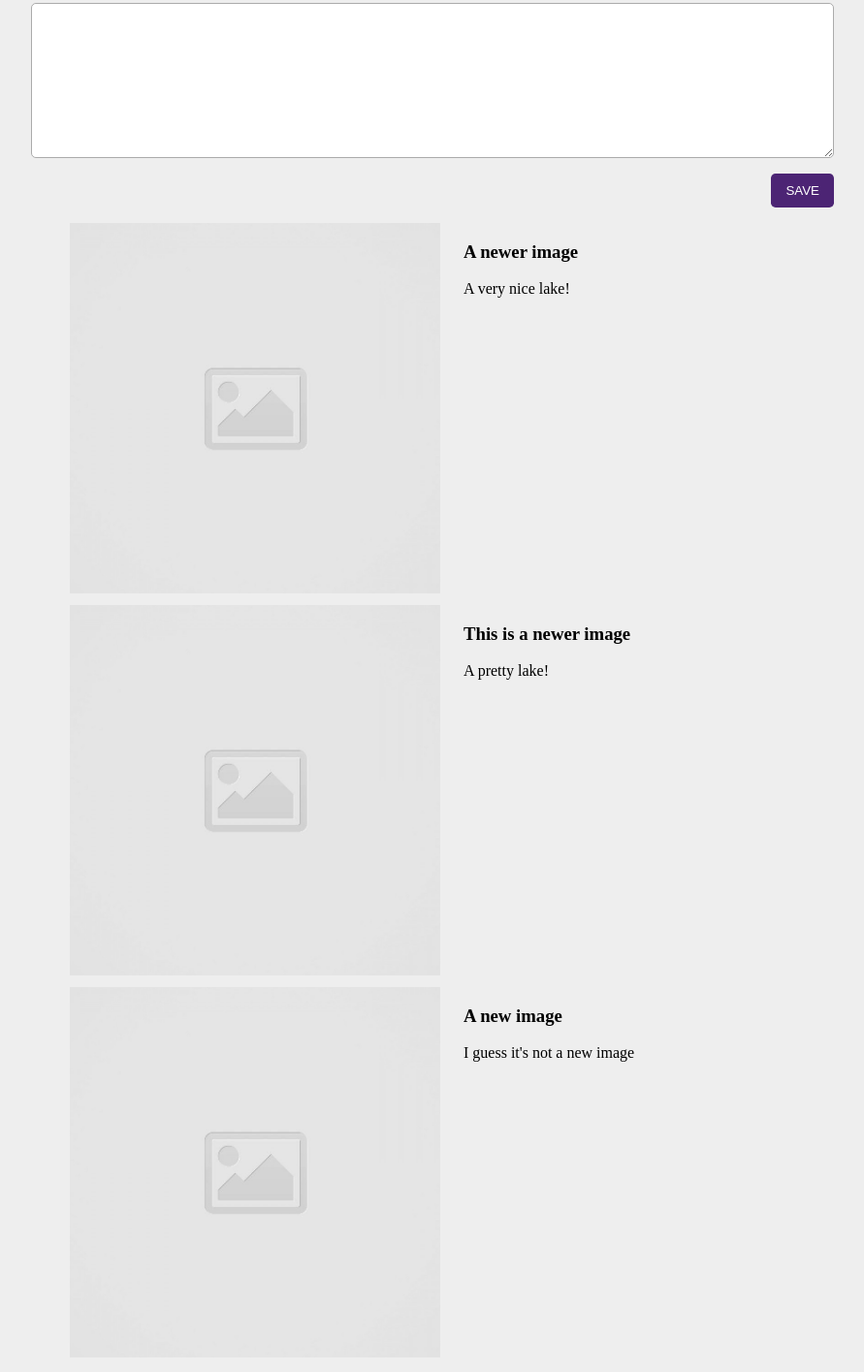
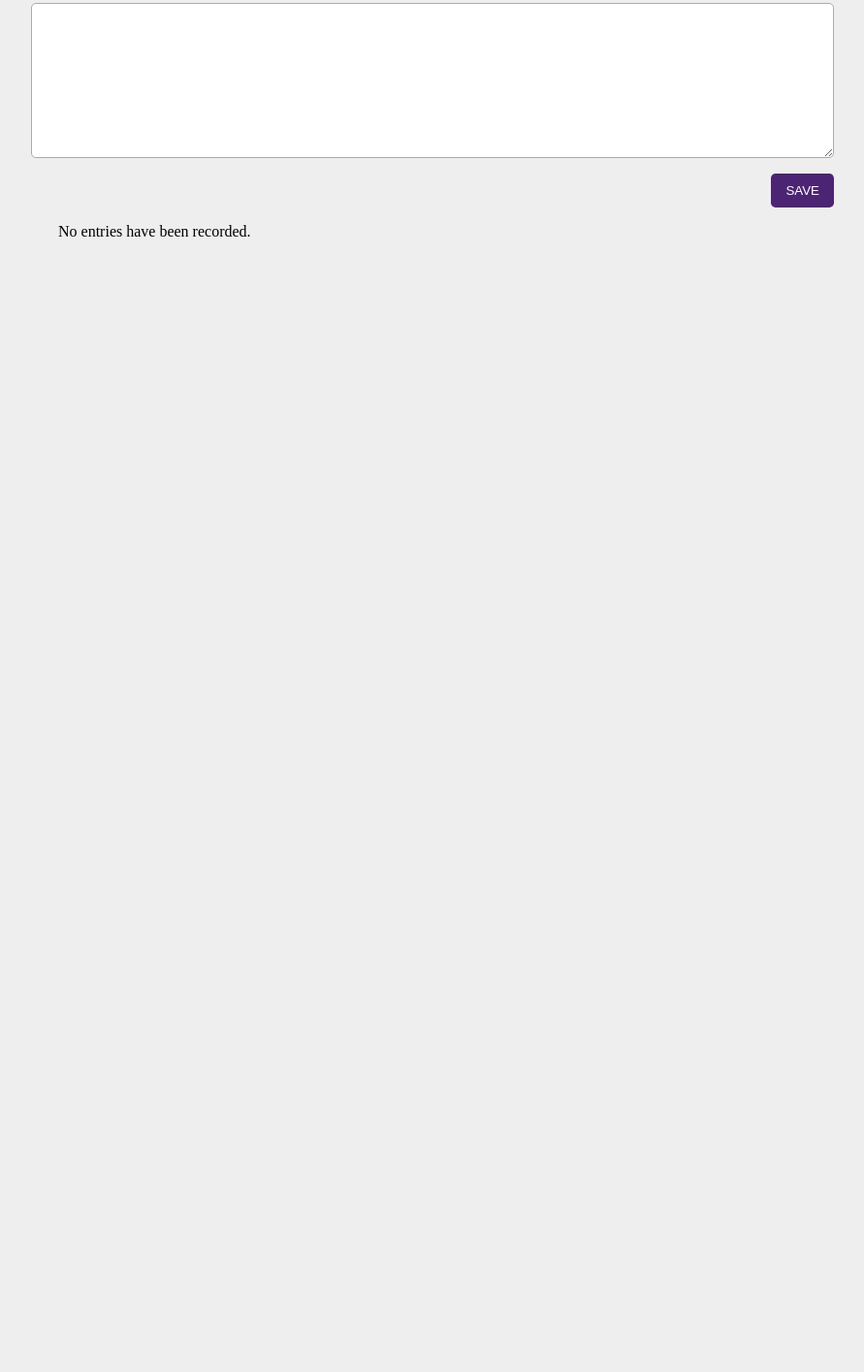
Before and after one commit to Daniel-PerezF/code-journal, a plain HTML site: page index.html in a window 1280 px wide. Shown: the part 605-2020 px from the top of the page at 97% size, without its empty margins (194-1085 px from the left). After the commit the page ends 869 px from the top, so only its background shows below. Drawn offline with Linux system fonts and the light colour scheme.

Commit message:
removed example entries and added message indicating if no entries added #2

```diff
--- a/index.html
+++ b/index.html
@@ -57,41 +57,7 @@
       </div>
       <div data-view="entries" class="">
         <ul>
-          <li class="row">
-            <div class="column-half">
-              <img
-                src="images/placeholder-image-square.jpg"
-                alt="placeholder image" />
-            </div>
-            <div class="column-half">
-              <h3>A new image</h3>
-              <p>I guess it's not a new image</p>
-            </div>
-          </li>
-
-          <li class="row">
-            <div class="column-half">
-              <img
-                src="images/placeholder-image-square.jpg"
-                alt="placeholder" />
-            </div>
-            <div class="column-half">
-              <h3>This is a newer image</h3>
-              <p>A pretty lake!</p>
-            </div>
-          </li>
-
-          <li class="row">
-            <div class="column-half">
-              <img
-                src="images/placeholder-image-square.jpg"
-                alt="placeholder" />
-            </div>
-            <div class="column-half">
-              <h3>A newer image</h3>
-              <p>A very nice lake!</p>
-            </div>
-          </li>
+          <li class="not-hidden">No entries have been recorded.</li>
         </ul>
       </div>
     </main>
--- a/js/main.js
+++ b/js/main.js
@@ -52,9 +52,14 @@ function renderEntry(entry) {
   return $li;
 }
 
+const $emptyMes = document.querySelector('.not-hidden');
+
 document.addEventListener('DOMContentLoaded', function (event) {
   for (let i = 0; i < data.entries.length; i++) {
     const newLi = renderEntry(data.entries[i]);
     $ul.append(newLi);
+    if (data.entries !== null) {
+      $emptyMes.setAttribute('class', 'hidden');
+    }
   }
 });
```
